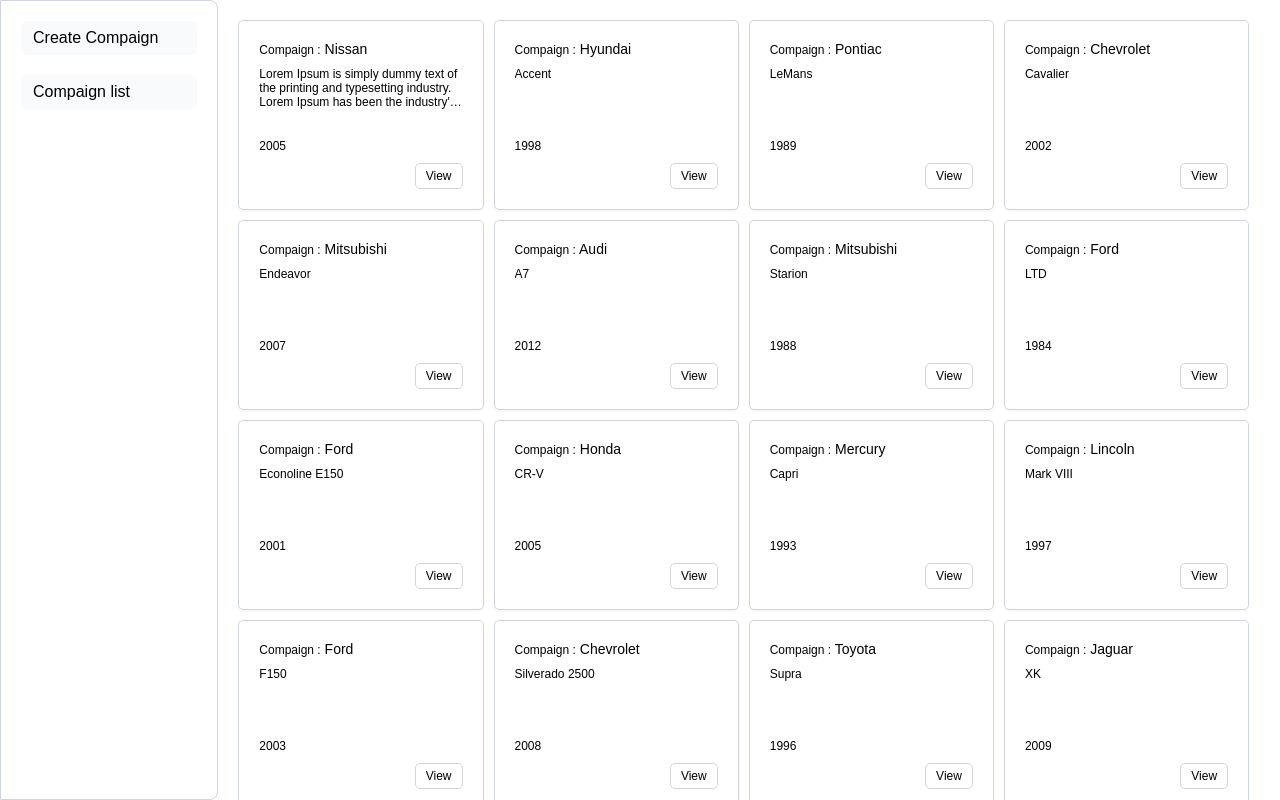
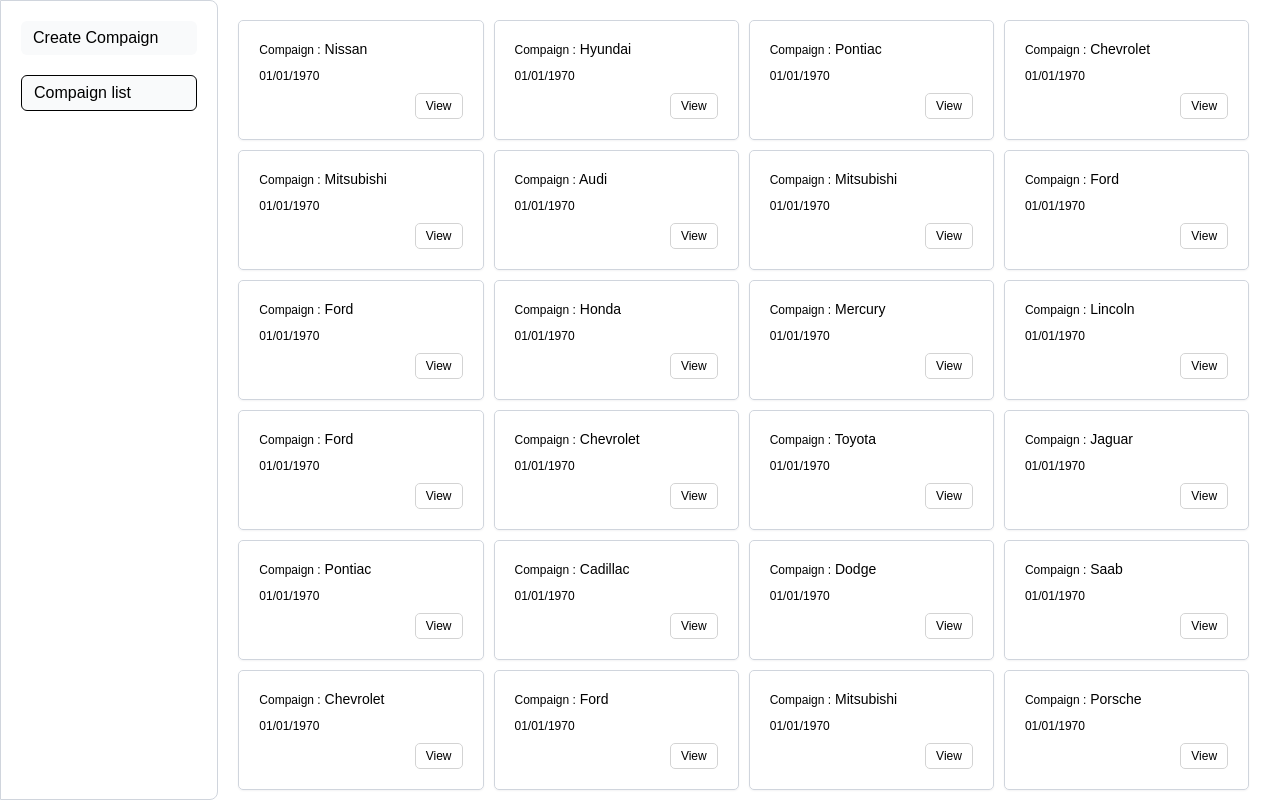
Before and after one commit to santoshganji24/compaign, a React (Create React App) app: page / in a window 1280 px wide. Built offline with nearby package versions, Linux system fonts and the light colour scheme.

Commit message:
date refactor

```diff
--- a/package.json
+++ b/package.json
@@ -7,6 +7,7 @@
     "@testing-library/jest-dom": "^5.17.0",
     "@testing-library/react": "^13.4.0",
     "@testing-library/user-event": "^13.5.0",
+    "moment": "^2.29.4",
     "react": "^18.2.0",
     "react-dom": "^18.2.0",
     "react-redux": "^8.1.3",
--- a/public/index.html
+++ b/public/index.html
@@ -24,7 +24,7 @@
       work correctly both with client-side routing and a non-root public URL.
       Learn how to configure a non-root public URL by running `npm run build`.
     -->
-    <title>React App</title>
+    <title>Compaign App</title>
   </head>
   <body>
     <noscript>You need to enable JavaScript to run this app.</noscript>
--- a/src/component/CompaignDetail.js
+++ b/src/component/CompaignDetail.js
@@ -2,6 +2,7 @@
 import { useSelector } from "react-redux";
 import { Link, useParams } from "react-router-dom";
 import "../scss/compaigndetail.scss";
+import moment from "moment";
 
 const CompaignDetail = () => {
   const [data, setData] = useState(null);
@@ -18,8 +19,6 @@
     setData(compaignData);
   }, [id]);
 
-  console.log(data);
-
   if (!data) {
     return <h1>no data found</h1>;
   }
@@ -30,7 +29,9 @@
         Compaign : <span> {data?.name}</span>
       </div>
       <div className="desc">Description : {data?.description}</div>
-      <div className="launch">Launch Date : {data?.launchDate}</div>
+      <div className="launch">
+        Launch Date : {moment(data?.launchDate).format("DD/MM/YYYY")}
+      </div>
       <Link to={`/`} className="back">
         Back
       </Link>
--- a/src/component/CompaignForm.js
+++ b/src/component/CompaignForm.js
@@ -10,6 +10,7 @@
     description: { value: "", error: "" },
     launchDate: { value: "", error: "" },
   });
+  console.log(compaign, "heyyy");
 
   const [showToast, setShowToast] = useState(false);
   const handleOpenToast = () => {
@@ -30,7 +31,6 @@
 
   const handleBlur = (e) => {
     const { name, value } = e.target;
-    console.log(value);
     if (!value.trim()) {
       setCompaign((prev) => ({
         ...prev,
@@ -60,15 +60,9 @@
       }
     });
 
-    // If any field is invalid, return early
     if (!formIsValid) {
       return;
     }
-    const formattedDate = new Date(compaign.launchDate.value)
-      .toISOString()
-      .split("T")[0];
-
-    console.log("first", formattedDate);
 
     dispatch(
       addNewCompaign({
--- a/src/component/CompaignList.js
+++ b/src/component/CompaignList.js
@@ -2,6 +2,7 @@
 import { useSelector } from "react-redux";
 import { Link } from "react-router-dom";
 import "../scss/compaignlist.scss";
+import moment from "moment";
 
 const CompaignList = () => {
   const comaignList = useSelector((state) => state.compaign.compaignDetailList);
@@ -9,14 +10,14 @@
   return (
     <div className="card_container">
       {comaignList?.map((item, index) => {
-        console.log(item.id);
         return (
           <div className="card" key={index}>
             <div className="name">
               Compaign :<span> {item.name}</span>
             </div>
-            <div className="desc">{item.description}</div>
-            <div className="launch">{item.launchDate}</div>
+            <div className="launch">
+              {moment(item.launchDate).format("DD/MM/YYYY")}
+            </div>
             <Link to={`/${item.id}`} key={index} className="view">
               View
             </Link>
--- a/src/component/MainComponent.js
+++ b/src/component/MainComponent.js
@@ -1,15 +1,28 @@
 import React from "react";
-import { Link, Outlet } from "react-router-dom";
+import { Link, Outlet, useLocation } from "react-router-dom";
 import "../scss/sidebar.scss";
 
 const MainComponent = () => {
+  const location = useLocation();
+  const path = location.pathname;
+
   return (
     <div className="container">
       <div className="sidebar">
-        <Link to="createcampaign" className="sidebaritem">
+        <Link
+          to="createcampaign"
+          className={`sidebaritem ${
+            path === "/createcampaign" ? "active" : ""
+          }`}
+        >
           Create Compaign
         </Link>
-        <Link to="/" className="sidebaritem">
+        <Link
+          to="/"
+          className={`sidebaritem ${
+            path !== "/createcampaign" ? "active" : ""
+          }`}
+        >
           Compaign list
         </Link>
         <br />
--- a/src/scss/compaignlist.scss
+++ b/src/scss/compaignlist.scss
@@ -10,7 +10,7 @@
     flex-direction: column;
     gap: 1rem;
     padding: 2rem;
-    height: 19rem;
+    height: 12rem;
     width: 24%;
     border-radius: 5px;
     font-size: 1.2rem;
@@ -39,13 +39,6 @@
       }
     }
 
-    .desc {
-      overflow: hidden;
-      display: -webkit-box;
-      -webkit-line-clamp: 3;
-      -webkit-box-orient: vertical;
-      text-overflow: ellipsis;
-    }
     .launch {
       margin-top: auto;
     }
--- a/src/scss/sidebar.scss
+++ b/src/scss/sidebar.scss
@@ -54,6 +54,9 @@
         font-size: 1rem;
       }
     }
+    .active {
+      border: 1px solid black;
+    }
   }
   .main {
     // background-color: green;
```
Also changed, not shown: 1 other file (tests, documents, lock files or other folders).
